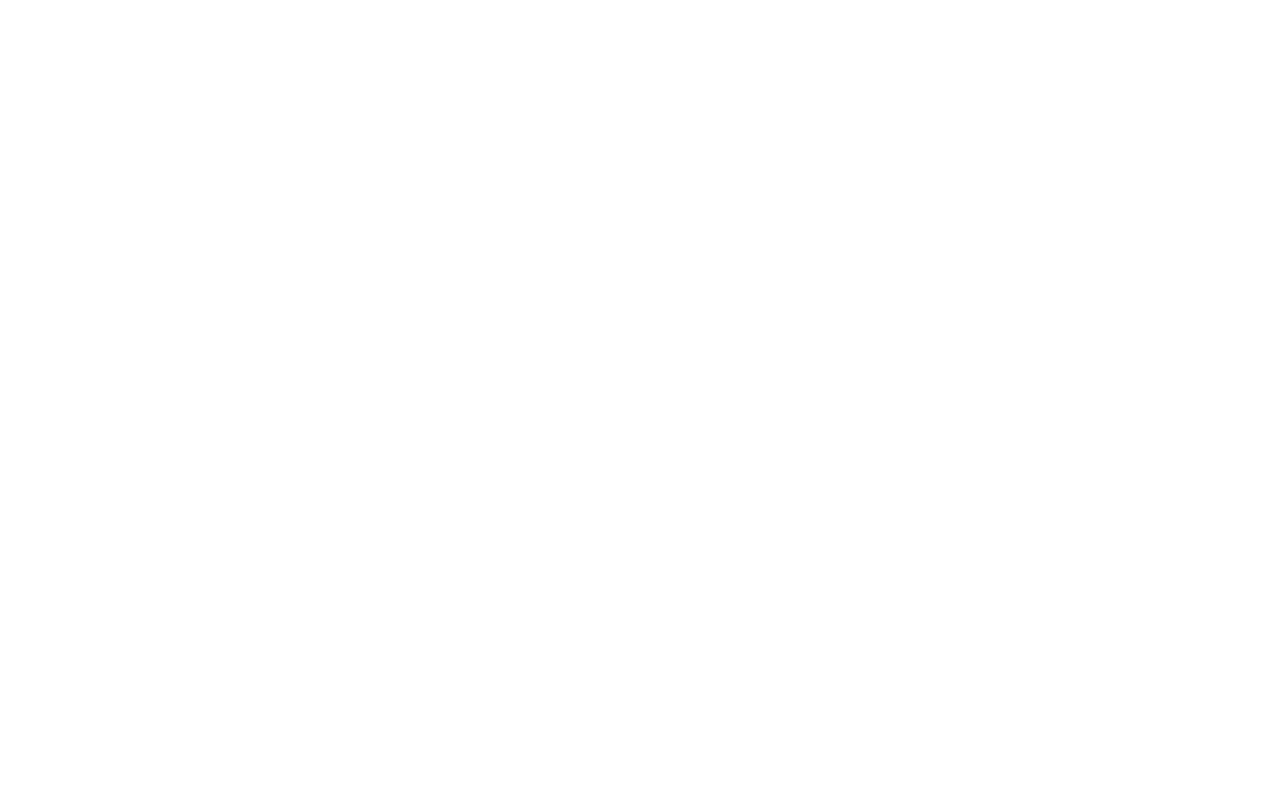
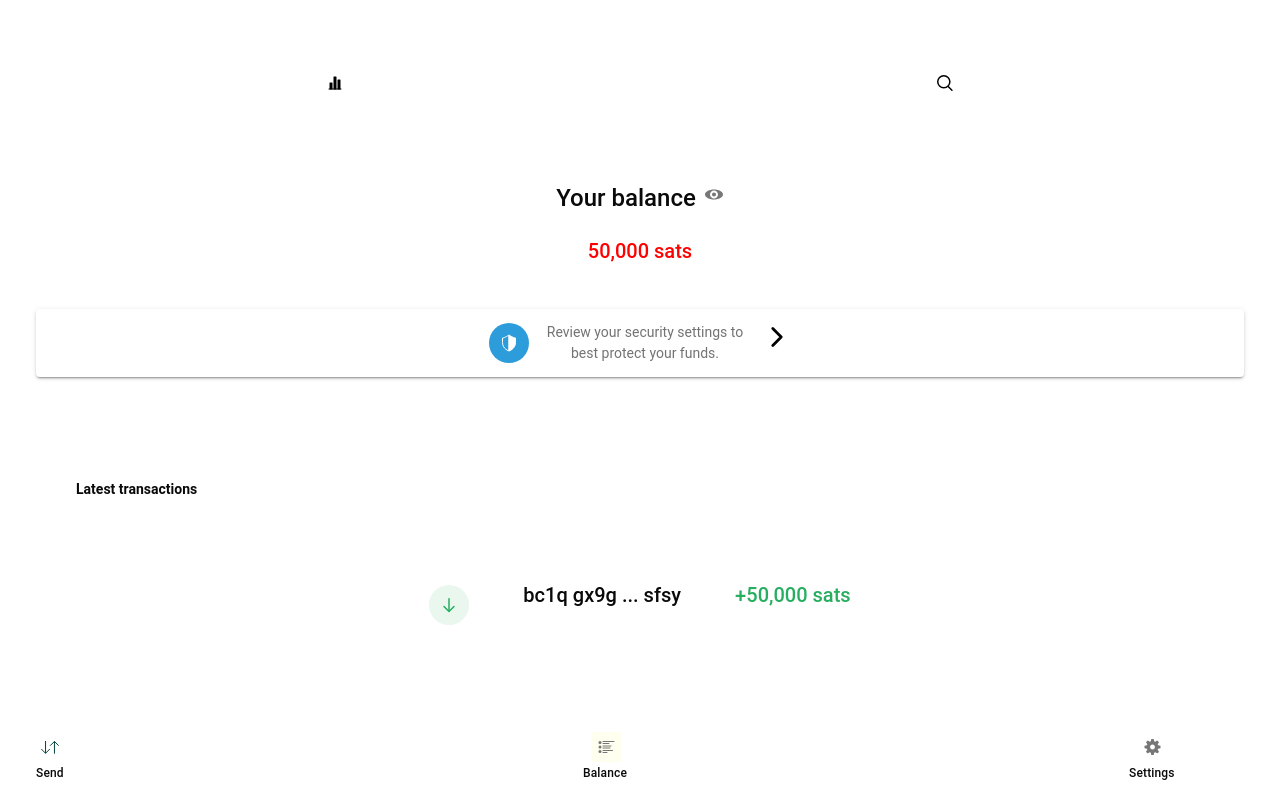
Before and after one commit to isaack-njama/bitwallet-client, a React (Vite) app: page /transactions in a window 1280 px wide. Built offline with nearby package versions, Linux system fonts and the light colour scheme; the HTML template or start-up script is replaced by a standard one.

Commit message:
feat: consume child component

```diff
--- a/src/App.tsx
+++ b/src/App.tsx
@@ -26,6 +26,7 @@
 import './theme/variables.css';
 import FundWalletPage from './pages/FundWalletPage';
 import FundingAddressPage from './pages/FundingAddress';
+import LatestTransaction from './pages/LatestTransaction';
 
 setupIonicReact();
 
@@ -33,6 +34,9 @@
   <IonApp>
     <IonReactRouter>
       <IonRouterOutlet>
+        <Route exact path='/transactions'>
+          <LatestTransaction />
+        </Route>
         <Route exact path='/funding-address'>
           <FundingAddressPage />
         </Route>
--- a/src/components/Header.tsx
+++ b/src/components/Header.tsx
@@ -5,16 +5,22 @@
 interface HeaderProps {
   pageTitle: string;
   pageSubtitle: string;
+  icon?: React.ReactElement;
 }
 
-const PageHeader: React.FC<HeaderProps> = ({ pageTitle, pageSubtitle }) => {
+const PageHeader: React.FC<HeaderProps> = ({
+  pageTitle,
+  pageSubtitle,
+  icon,
+}) => {
   return (
     <div style={{ display: 'flex', flexDirection: 'column' }}>
-      <IonText>
+      <IonText style={{ display: 'flex', gap: '8px', margin: 'auto' }}>
         <h2>{pageTitle}</h2>
+        {icon}
       </IonText>
-      <IonText>
-        <h4>{pageSubtitle}</h4>
+      <IonText style={{ margin: 'auto' }}>
+        <h4 style={{ color: 'red' }}>{pageSubtitle}</h4>
       </IonText>
     </div>
   );
```
